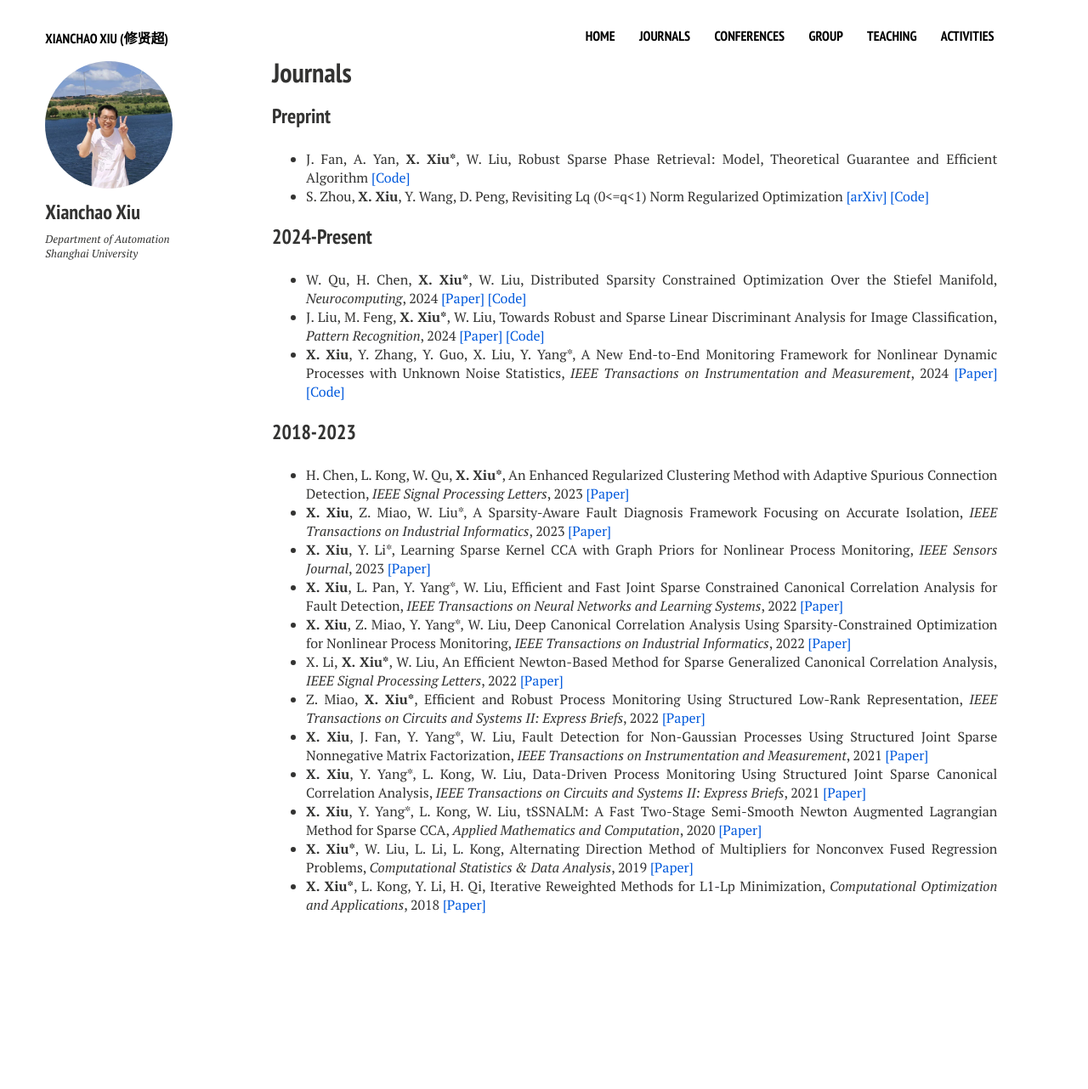
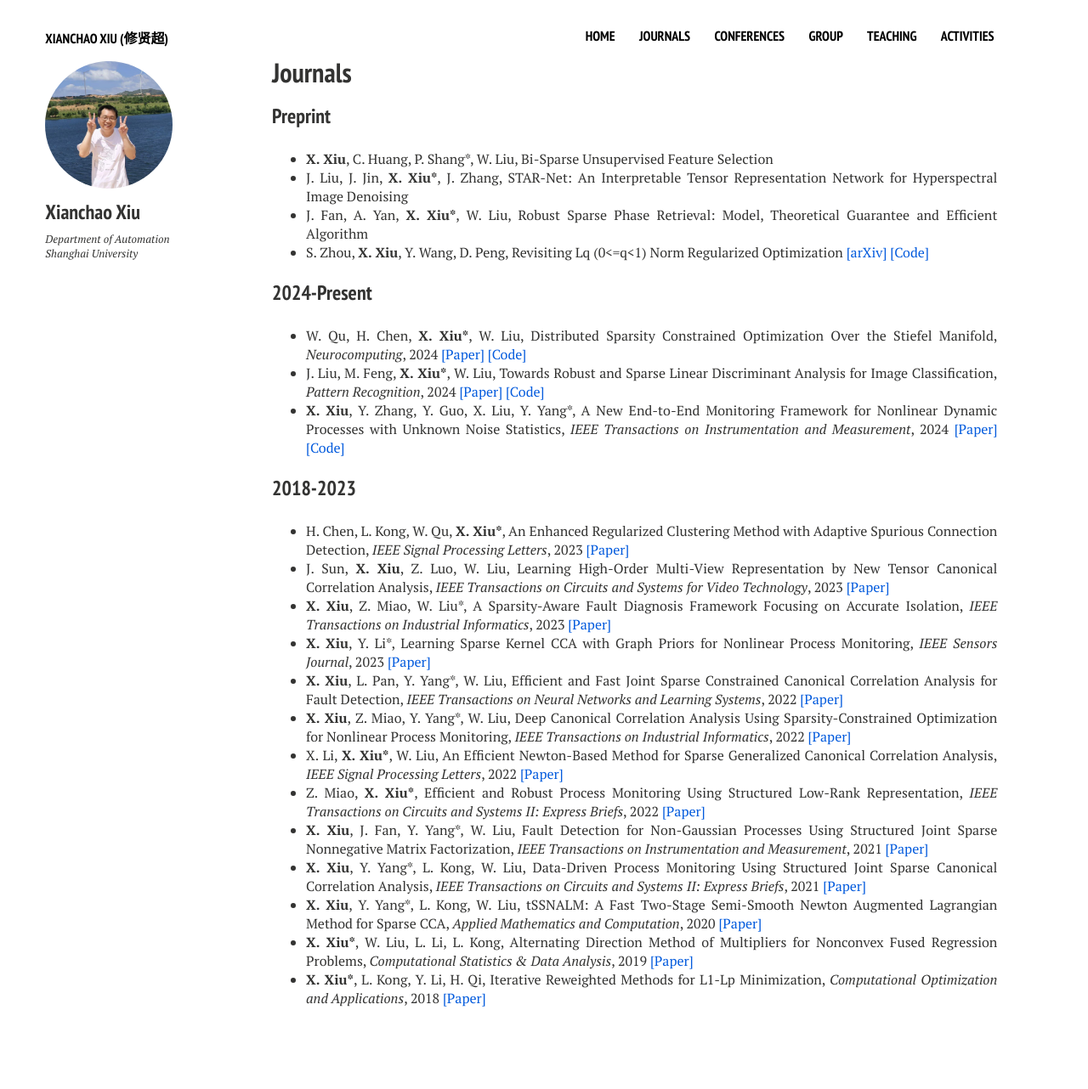
Before and after one commit to xianchaoxiu/xianchaoxiu.github.io, a Jekyll site: the page built from journals/index.md, in a window 1280 px wide. Shown: the whole page at 85% size. Built offline with Jekyll 4.4.1, drawn with Linux system fonts in a browser that asks for light colours; nearby versions of some CDN libraries; before the commit the page ends 1172 px from its top, so only the background shows below that.

Commit message:
Update index.md

```diff
--- a/journals/index.md
+++ b/journals/index.md
@@ -10,7 +10,9 @@ share: false
 
 ### Preprint
 
-* J. Fan, A. Yan, <b>X. Xiu*</b>, W. Liu, Robust Sparse Phase Retrieval: Model, Theoretical Guarantee and Efficient Algorithm <a href="https://github.com/xianchaoxiu/HPR" class="textlink" target="_blank">[Code]</a> <br>
+* <b>X. Xiu</b>, C. Huang, P. Shang*, W. Liu, Bi-Sparse Unsupervised Feature Selection  <br>
+* J. Liu, J. Jin, <b>X. Xiu*</b>, J. Zhang, STAR-Net: An Interpretable Tensor Representation Network for Hyperspectral Image Denoising <br>
+* J. Fan, A. Yan, <b>X. Xiu*</b>, W. Liu, Robust Sparse Phase Retrieval: Model, Theoretical Guarantee and Efficient Algorithm  <br>
 * S. Zhou, <b>X. Xiu</b>, Y. Wang, D. Peng, Revisiting Lq (0<=q<1) Norm Regularized Optimization <a href="https://arxiv.org/abs/2306.14394" class="textlink" target="_blank">[arXiv]</a> <a href="https://github.com/ShenglongZhou/PSNP" class="textlink" target="_blank">[Code]</a> <br>
 
 ### 2024-Present
@@ -20,7 +22,8 @@ share: false
 
 ### 2018-2023
 * H. Chen, L. Kong, W. Qu, <b>X. Xiu*</b>, An Enhanced Regularized Clustering Method with Adaptive Spurious Connection Detection, <i>IEEE Signal Processing Letters</i>, 2023 <a href="https://ieeexplore.ieee.org/document/10252040" class="textlink" target="_blank">[Paper]</a>  <br>
-* <b>X. Xiu</b>, Z. Miao, W. Liu*, A Sparsity-Aware Fault Diagnosis Framework Focusing on Accurate Isolation, <i>IEEE Transactions on Industrial Informatics</i>, 2023 <a href="https://ieeexplore.ieee.org/document/9788040" class="textlink" target="_blank">[Paper]</a> <br>
+* J. Sun, <b>X. Xiu</b>, Z. Luo, W. Liu, Learning High-Order Multi-View Representation by New Tensor Canonical Correlation Analysis, <i>IEEE Transactions on Circuits and Systems for Video Technology</i>, 2023 <a href="https://ieeexplore.ieee.org/document/10252040" class="textlink" target="_blank">[Paper]</a>  <br>
+* <b>X. Xiu</b>, Z. Miao, W. Liu*, A Sparsity-Aware Fault Diagnosis Framework Focusing on Accurate Isolation, <i>IEEE Transactions on Industrial Informatics</i>, 2023 <a href="https://ieeexplore.ieee.org/abstract/document/10091146" class="textlink" target="_blank">[Paper]</a> <br>
 * <b>X. Xiu</b>, Y. Li*, Learning Sparse Kernel CCA with Graph Priors for Nonlinear Process Monitoring, <i>IEEE Sensors Journal</i>, 2023 <a href="https://ieeexplore.ieee.org/document/10050438" class="textlink" target="_blank">[Paper]</a> <br>
 * <b>X. Xiu</b>, L. Pan, Y. Yang*, W. Liu, Efficient and Fast Joint Sparse Constrained Canonical Correlation Analysis for Fault Detection, <i>IEEE Transactions on Neural Networks and Learning Systems</i>, 2022 <a href="https://ieeexplore.ieee.org/document/9887978" class="textlink" target="_blank">[Paper]</a> <br>
 * <b>X. Xiu</b>, Z. Miao, Y. Yang*, W. Liu, Deep Canonical Correlation Analysis Using Sparsity-Constrained Optimization for Nonlinear Process Monitoring, <i>IEEE Transactions on Industrial Informatics</i>, 2022 <a href="https://ieeexplore.ieee.org/document/9583864" class="textlink" target="_blank">[Paper]</a> <br>
```
